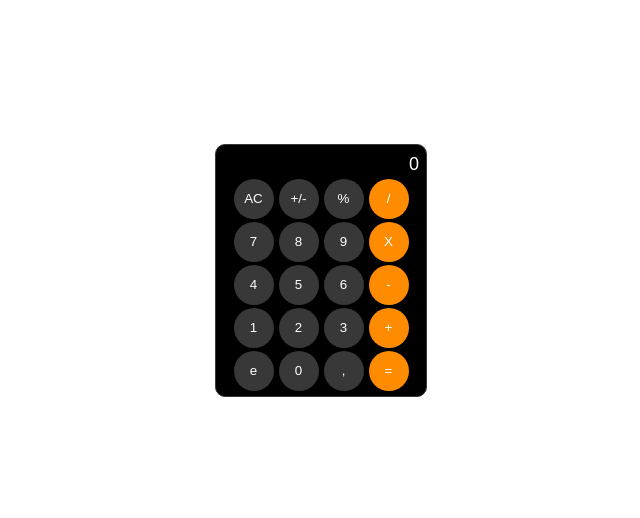
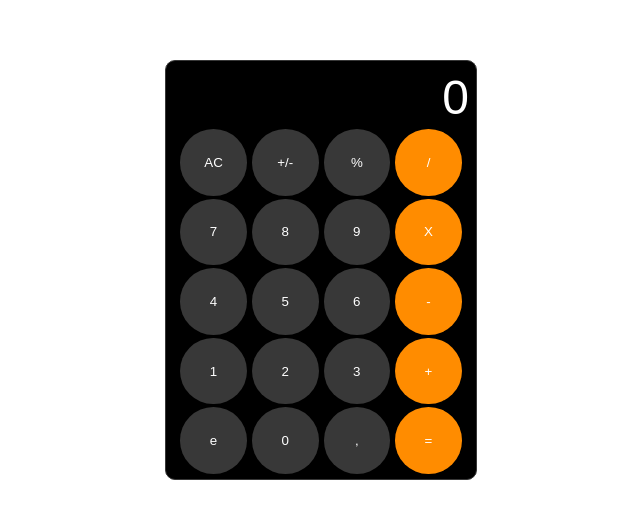
Before and after one commit to DanielAkim2000/Calculatrice, a plain HTML site: page index.html in a window 1280 px wide. Shown: the part 138-656 px from the top of the page, without its empty margins (319-959 px from the left). Drawn offline with Linux system fonts and the light colour scheme.

Commit message:
Fix taille

```diff
--- a/style.css
+++ b/style.css
@@ -10,8 +10,8 @@ button {
     color: white;
     border: none;
     cursor: pointer;
-    width: 3em;
-    height: 3em;
+    width: 5em;
+    height: 5em;
     border-radius: 50%;
     text-align: center;
 }
@@ -28,7 +28,7 @@ button:hover {
     height: auto;
     border-radius: 10px;
     background-color: black;
-    width: 200px;
+    width: 300px;
     padding: 5px;
     border: 1px solid #383838;
 }
@@ -50,6 +50,6 @@ button:hover {
     border: none;
     background: none;
     text-align: right;
-    font-size: large;
+    font-size: 3em;
     color: white;
 }
```
